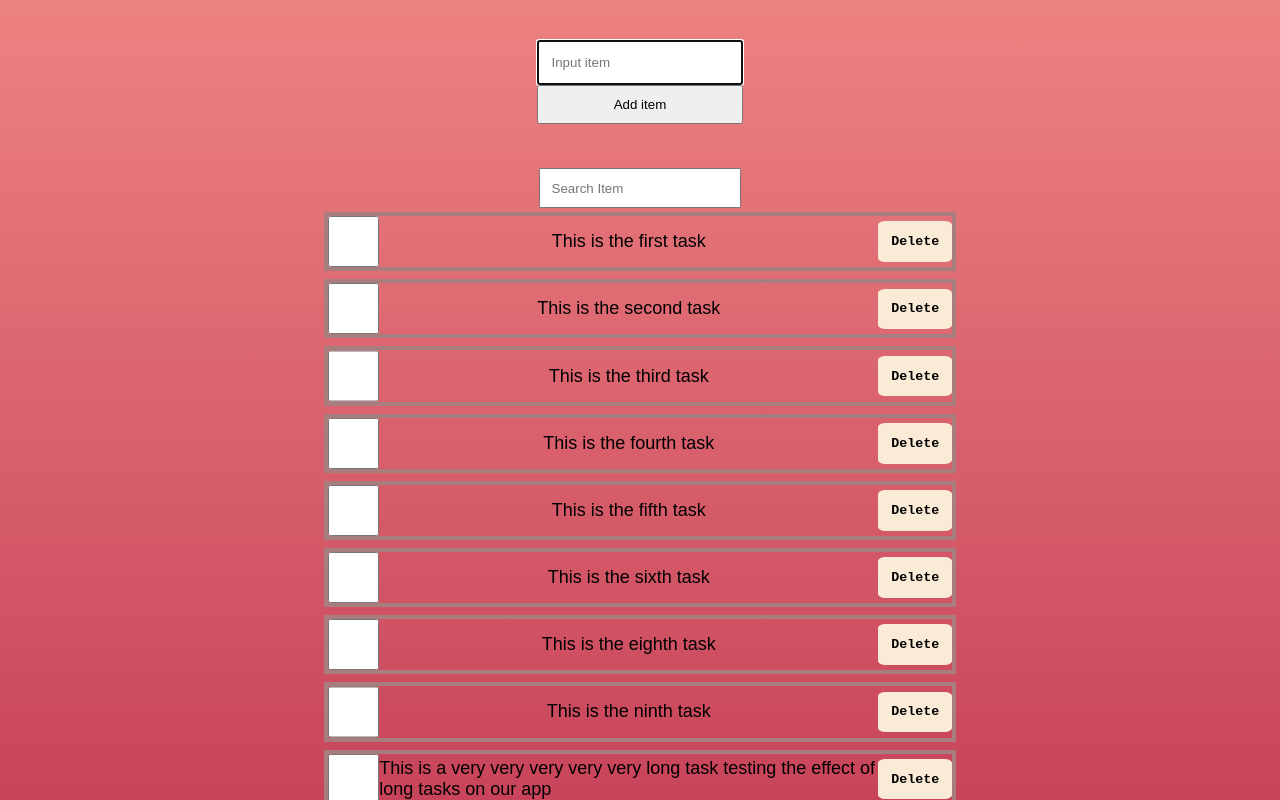
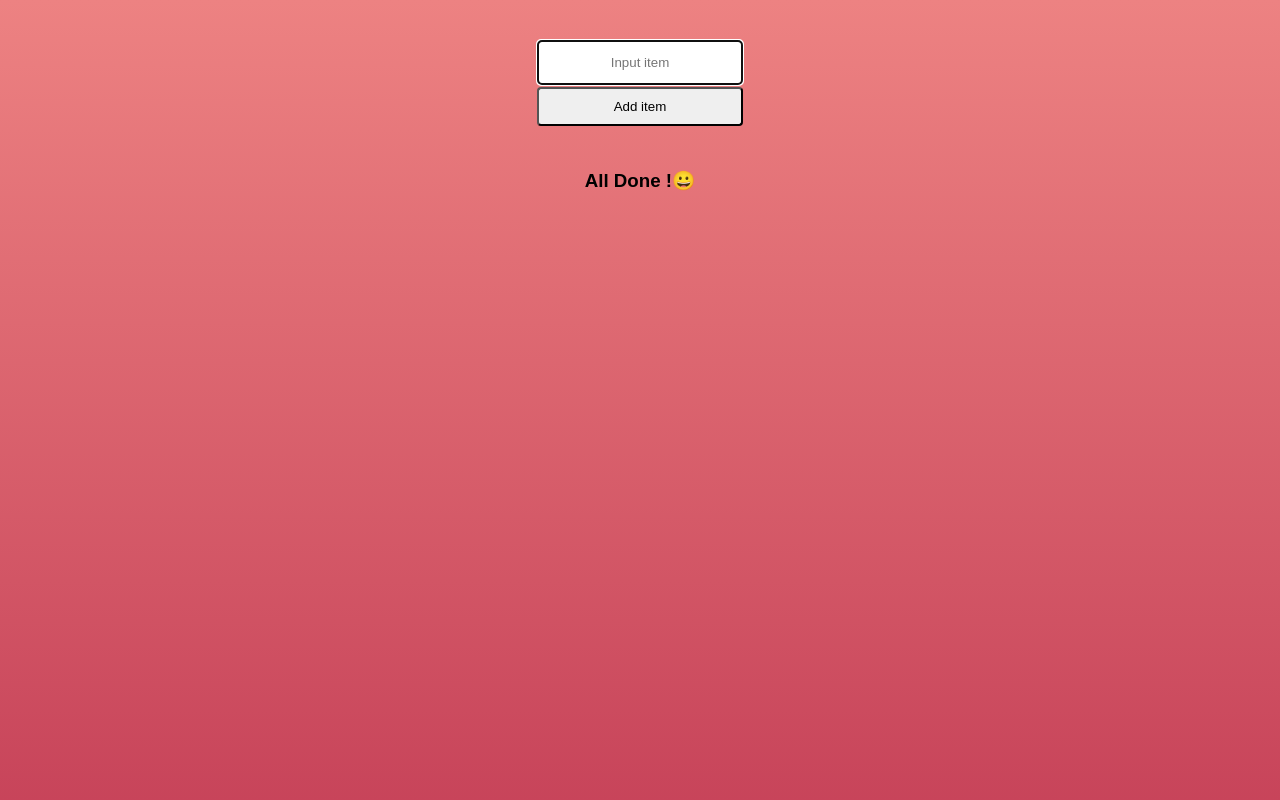
Before and after one commit to oracularzebra/grocery-spa, a React (Create React App) app: page / in a window 1280 px wide. Built offline with nearby package versions, Linux system fonts and the light colour scheme; data requests are answered from the project's data file.

Commit message:
all done

```diff
--- a/data/db.json
+++ b/data/db.json
@@ -1,54 +1,3 @@
 {
-  "item": [
-    {
-      "id": 1,
-      "checked": false,
-      "value": "This is the first task"
-    },
-    {
-      "id": 2,
-      "checked": false,
-      "value": "This is the second task"
-    },
-    {
-      "id": 3,
-      "checked": false,
-      "value": "This is the third task"
-    },
-    {
-      "id": 4,
-      "checked": false,
-      "value": "This is the fourth task"
-    },
-    {
-      "id": 5,
-      "checked": false,
-      "value": "This is the fifth task"
-    },
-    {
-      "id": 6,
-      "checked": false,
-      "value": "This is the sixth task"
-    },
-    {
-      "id": 8,
-      "checked": false,
-      "value": "This is the eighth task"
-    },
-    {
-      "id": 9,
-      "checked": false,
-      "value": "This is the ninth task"
-    },
-    {
-      "id": 10,
-      "checked": false,
-      "value": "This is a very very very very very long task testing the effect of long tasks on our app"
-    },
-    {
-      "id": 11,
-      "checked": false,
-      "value": "This "
-    }
-  ]
+  "item": []
 }
--- a/src/App.js
+++ b/src/App.js
@@ -99,9 +99,10 @@ function App() {
   return (
     <div className="app">
       <AddItem newItem={newTask} handleChange={handleChange} handleClick={handleAddButton}/>
-      <SearchItem search={search} setSearch={setSearch}/>
+      {!isLoading ? (list.length>0) ? <SearchItem search={search} setSearch={setSearch}/>:
+      <h3>All Done !😀</h3>:<p></p>}
       <main>
-        {isLoading && <p>Loading Items</p>}
+        {isLoading && <p>Loading Items...</p>}
         {!isLoading && <List list={list
         .filter(item=>{
           if(item.value.toLowerCase().includes(search.toLowerCase())){
--- a/src/index.css
+++ b/src/index.css
@@ -42,13 +42,19 @@
   justify-content: center;
 }
 .addForm > label > input{
+  text-align:center;
+  border-radius:4px;
+  box-shadow: none;
   padding:1vw;
   flex-grow:2;
   flex-shrink:1;
 }
 .addForm > label > button{
+  border-radius:4px;
+  box-shadow: none;
+  margin-top:2px;
   flex-grow:1;
-padding:0.8vw;
+  padding:0.8vw;
   flex-shrink:2;
 }
 .searchForm{
@@ -58,6 +64,7 @@ padding:0.8vw;
   align-self: stretch;
 }
 .searchForm > input{
+  text-align:center;
   align-self: center;
   padding:.8vw;
   flex-basis:40px;
```
Also changed, not shown: 1 other file (tests, documents, lock files or other folders).
